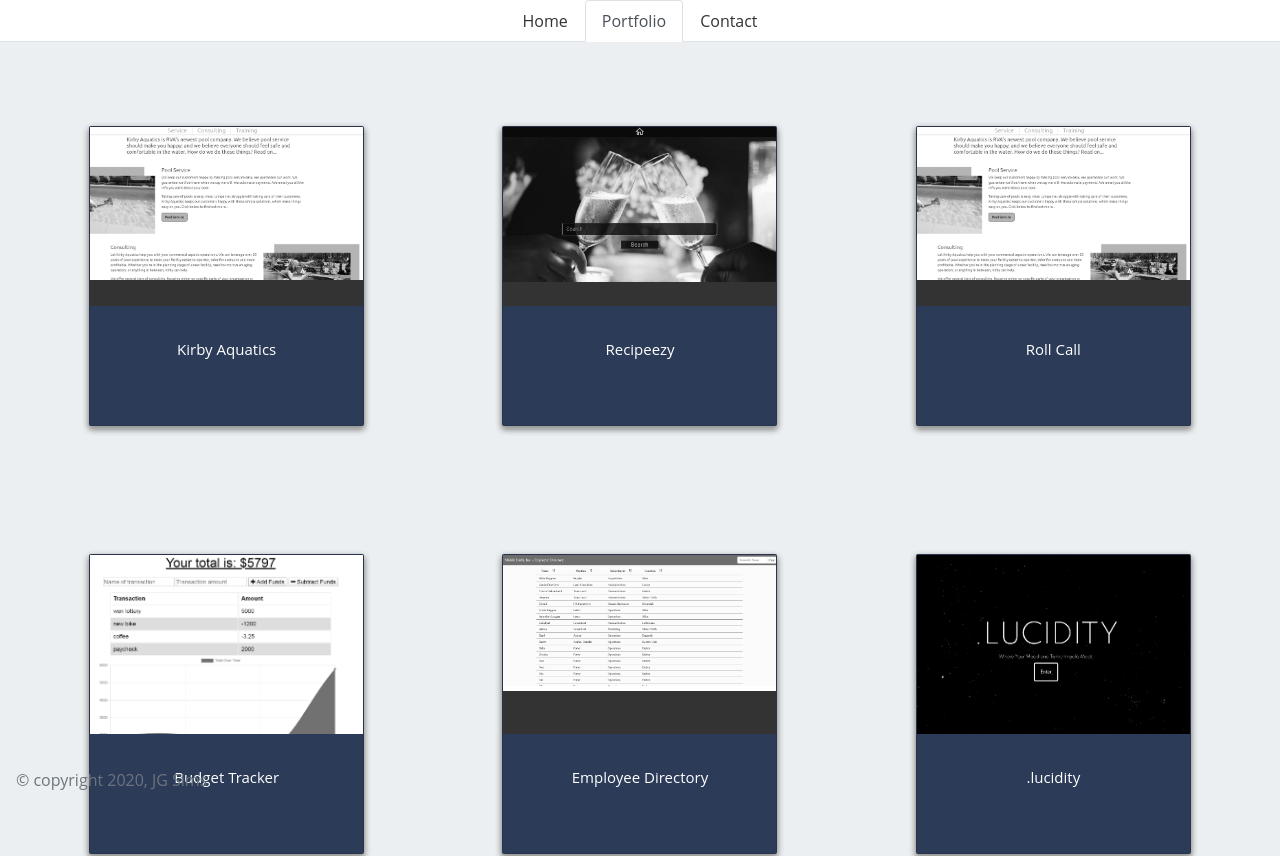
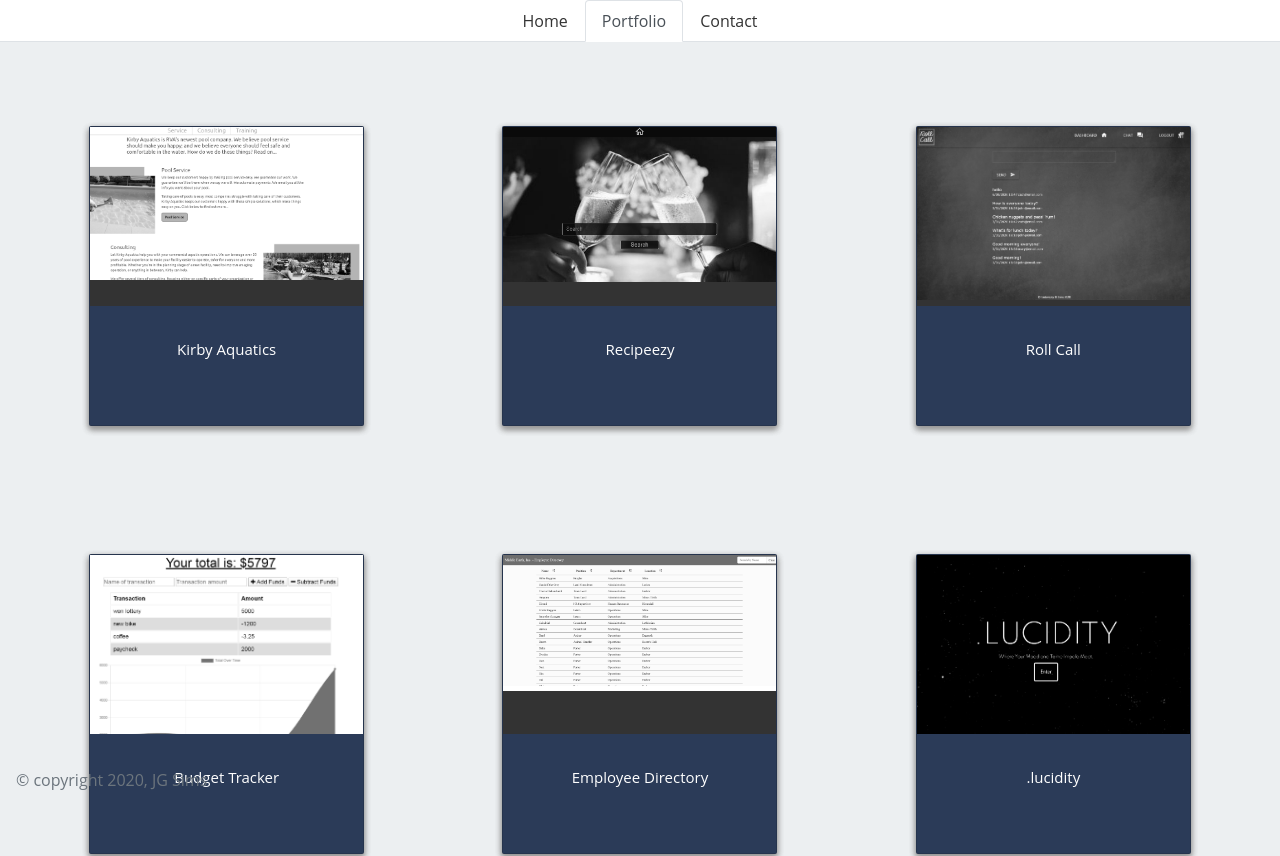
Before and after one commit to josi3006/JGSimsPortfolio, a React (Create React App) app: page /portfolio in a window 1280 px wide. Shown: the top 856 px of the page. Built offline with nearby package versions, Linux system fonts and the light colour scheme; a web font is replaced by a local one.

Commit message:
Changed email address

```diff
--- a/src/components/pages/Contact.js
+++ b/src/components/pages/Contact.js
@@ -65,7 +65,7 @@ function Contact() {
         <div className="cold-md-10">
 
 
-          <a href='mailto:JGSims@ProtonMail.com'
+          <a href='mailto:JohnGranvilleSims@gmail.com'
             target='_blank'
             rel="noopener noreferrer">
             <img src='../../images/emailIcon.png'
--- a/src/components/portfolio.json
+++ b/src/components/portfolio.json
@@ -14,8 +14,8 @@
     {
         "id": 3,
         "name": "Roll Call",
-        "image": "../../images/Kirbypic.png",
-        "url": "https://www.KirbyAquatics.com"
+        "image": "../../images/Rollcallpic.png",
+        "url": "https://jgs-rollcall.herokuapp.com/ "
     },
        {
         "id": 4,
```
